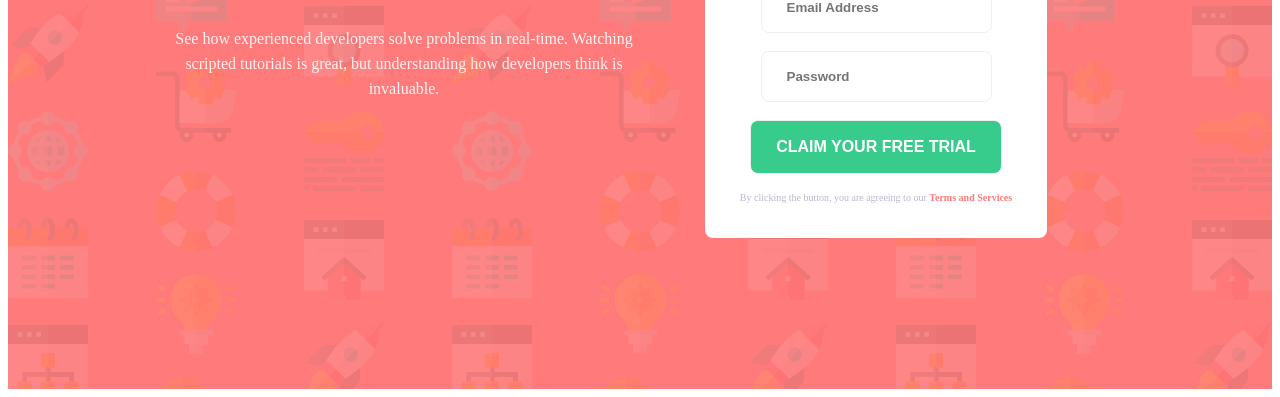
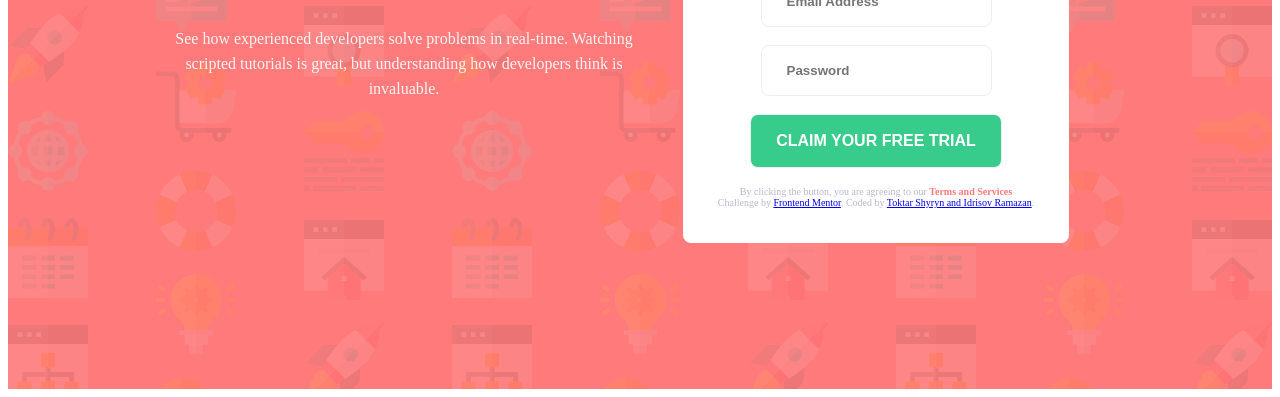
Before and after one commit to ShyrynIT1-2015/Practice-1_GROUP-WORK, a plain HTML site: page index.html in a window 1280 px wide. Shown: the part 419-816 px from the top of the page. Drawn offline with Linux system fonts and the light colour scheme.

Commit message:
Update index.html

```diff
--- a/index.html
+++ b/index.html
@@ -40,13 +40,16 @@
           </div>
           <button>Claim your free trial </button>
           <p> By clicking the button, you are agreeing to our <span>Terms and Services</span></p>
+          <footer>
+            <p class="attribution">
+              Challenge by
+              <a href="https://www.frontendmentor.io?href-challenge" target="_blank">Frontend Mentor</a>.
+              Coded by <a href="#">Toktar Shyryn and Idrisov Ramazan</a>.
+              </p>
+            </footer>
         </form>
       </section>
-
-
-  </main>
-
+</main>
   <script type="text/javascript" src="java.js"></script>
-
 </body>
 </html>
```
